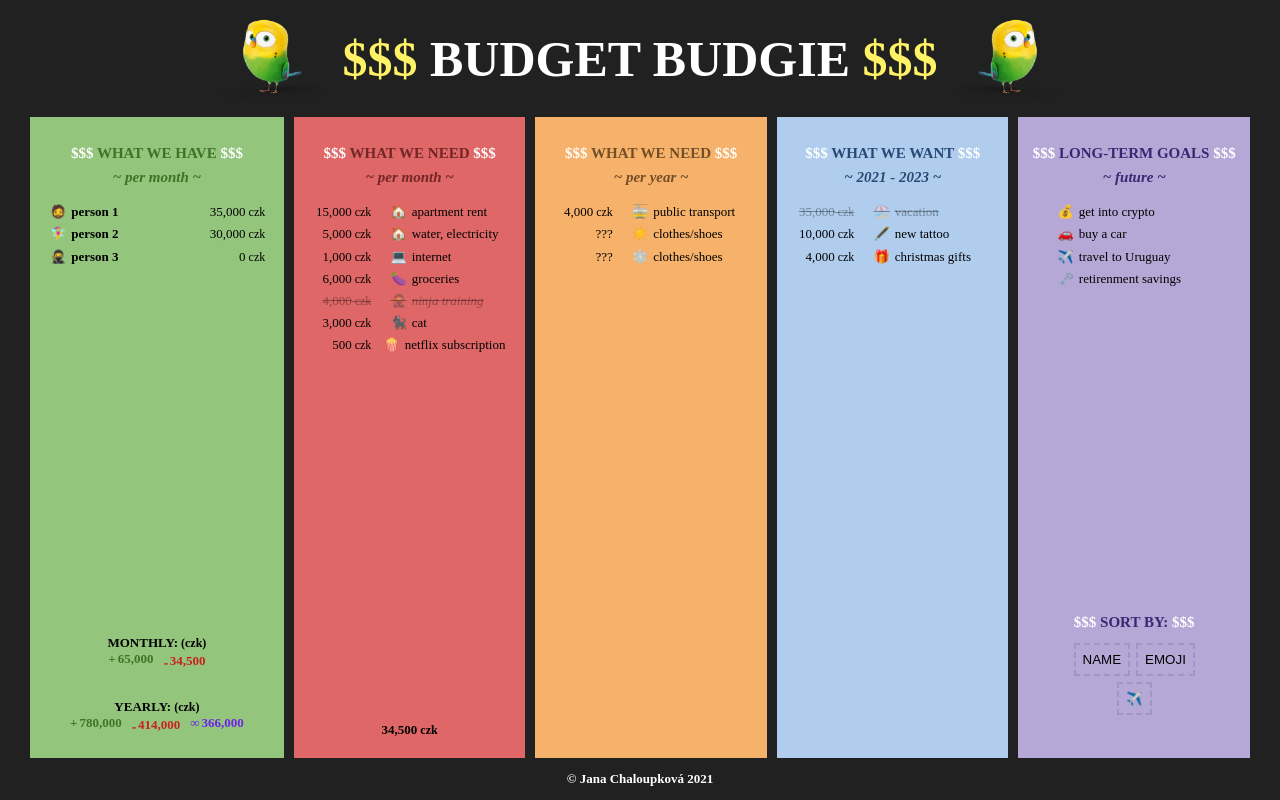
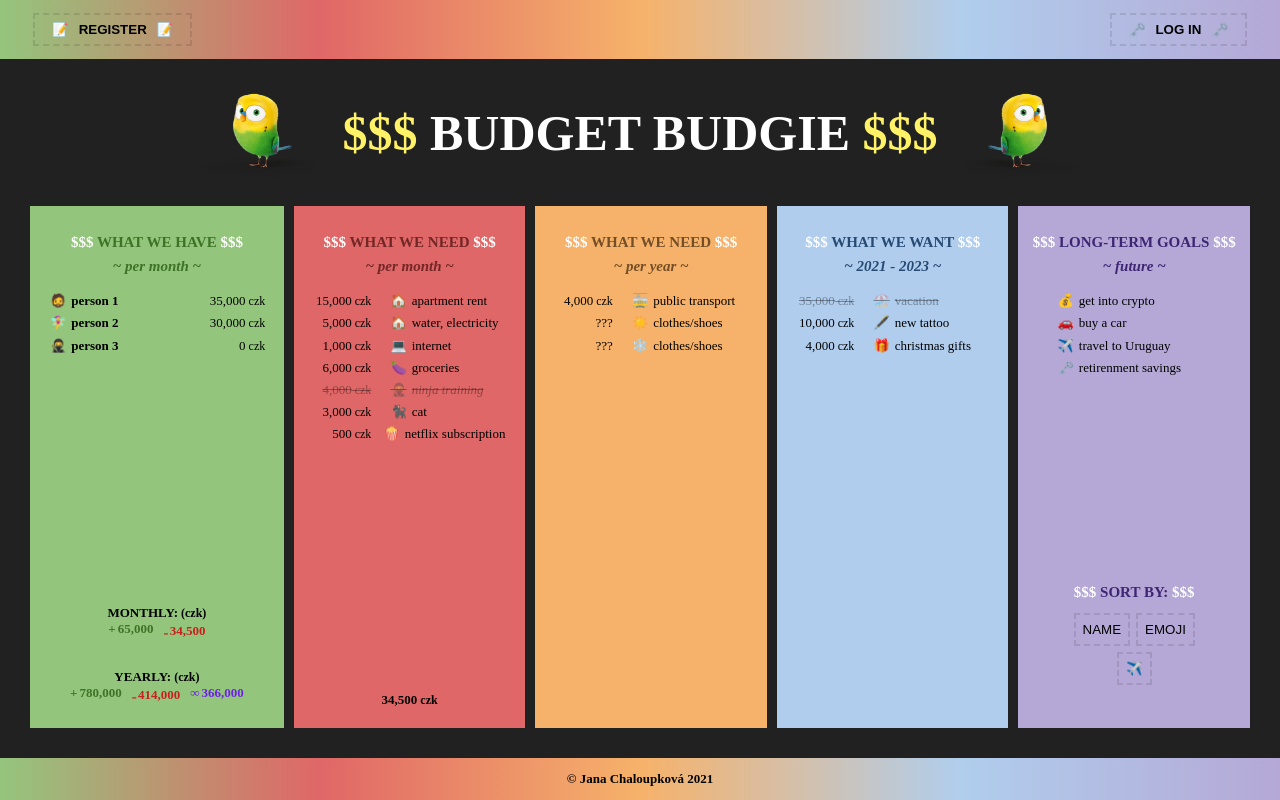
Before and after one commit to agnes97/budget-budgie, a React (Create React App) app: page / in a window 1280 px wide. Built offline with nearby package versions, Linux system fonts and the light colour scheme.

Commit message:
✨ Add Nav

```diff
--- a/src/components/Button/index.css
+++ b/src/components/Button/index.css
@@ -4,7 +4,7 @@
 button {
   display: flex;
   justify-content: center;
-  align-items: center;
+  align-items: baseline;
   color: black;
   background-color: inherit;
   border: 0.2rem dashed rgba(0, 0, 0, 0.1);
--- a/src/components/Button/index.scss
+++ b/src/components/Button/index.scss
@@ -3,7 +3,7 @@
 button {
     display: flex;
     justify-content: center;
-    align-items: center;
+    align-items: baseline;
 
     color: $text-primary-color;
     background-color: inherit;
--- a/src/components/Footer/index.css
+++ b/src/components/Footer/index.css
@@ -1,7 +1,13 @@
 /* VARIABLES FOR COLORS */
 /* FONT-SIZE MOBILE */
 /* FONT-SIZE DESKTOP */
-footer > p {
-  color: white;
-  text-align: center;
-  font-weight: bold; }
+footer {
+  display: flex;
+  justify-content: center;
+  margin-top: 3rem;
+  width: 100%;
+  background: #94c57d;
+  background: linear-gradient(90deg, #94c57d 0%, #e06767 25%, #f6b26a 50%, #b0ceed 75%, #b5a8d6 100%); }
+  footer > p {
+    color: black;
+    font-weight: bold; }
--- a/src/components/Footer/index.scss
+++ b/src/components/Footer/index.scss
@@ -1,9 +1,21 @@
 @import '../../themes/variables.scss';
 
 footer {
+    display: flex;
+    justify-content: center;
+    margin-top: 3rem;
+    width: 100%;
+    background: rgb(148,197,125);
+    // TODO: Make this gradient global!
+    background: linear-gradient(90deg,
+        hsl(101, 38%, 63%) 0%,
+        hsl(0, 66%, 64%) 25%,
+        hsl(31, 89%, 69%) 50%,
+        hsl(211, 63%, 81%) 75%,
+        hsl(257, 36%, 75%) 100%);
+
     & > p {
-        color: $text-secondary-color;
-        text-align: center;
+        color: $text-primary-color;
         font-weight: bold;
     }
 }
--- a/src/components/Header/index.css
+++ b/src/components/Header/index.css
@@ -3,28 +3,32 @@
 /* FONT-SIZE DESKTOP */
 header.main-header {
   display: flex;
-  align-self: center;
+  flex-direction: column;
+  width: 100%; }
+  header.main-header > section.page-title {
+    display: flex;
     flex-direction: column;
     align-items: center;
-  padding: 1rem; }
+    padding: 2.5rem;
+    place-content: center; }
     @media (min-width: 45em) {
-    header.main-header {
+      header.main-header > section.page-title {
         flex-direction: row; } }
-  header.main-header > h1 {
+    header.main-header > section.page-title > h1 {
       color: white;
       margin: 0; }
-    header.main-header > h1::before {
+      header.main-header > section.page-title > h1::before {
         color: #fff266; }
-    header.main-header > h1::after {
+      header.main-header > section.page-title > h1::after {
         color: #fff266; }
-  header.main-header > .budgie {
+    header.main-header > section.page-title > .budgie {
       width: 100%; }
       @media (min-width: 45em) {
-      header.main-header > .budgie {
+        header.main-header > section.page-title > .budgie {
           width: 13rem; } }
-  header.main-header :last-child {
+    header.main-header > section.page-title :last-child {
       display: none;
       transform: scaleX(-1); }
       @media (min-width: 45em) {
-      header.main-header :last-child {
+        header.main-header > section.page-title :last-child {
           display: block; } }
--- a/src/components/Header/index.scss
+++ b/src/components/Header/index.scss
@@ -2,10 +2,15 @@
 
 header.main-header {
     display: flex;
-    align-self: center;
+    flex-direction: column;
+    width: 100%;
+
+    & > section.page-title {
+        display: flex;
         flex-direction: column;
         align-items: center;
-    padding: 1rem;
+        padding: 2.5rem;
+        place-content: center;
 
         @include ipad-view { flex-direction: row; }
 
@@ -30,3 +35,4 @@ header.main-header {
             @include ipad-view { display: block; }
         }
     }
+}
--- a/src/components/Header/index.tsx
+++ b/src/components/Header/index.tsx
@@ -1,12 +1,16 @@
 import React from 'react'
 import budgie from '../../assets/budgie.png'
+import Nav from 'components/Nav'
 import './index.css'
 
 const Header: React.FC = () => (
     <header className="main-header">
-        <img className="budgie" src={budgie} alt="Budget Budgie!" />
-        <h1>BUDGET BUDGIE</h1>
-        <img className="budgie" src={budgie} alt="Budget Budgie!" />
+        <Nav />
+        <section className='page-title'>
+            <img className="budgie" src={budgie} alt="Budget Budgie!" />
+            <h1>BUDGET BUDGIE</h1>
+            <img className="budgie" src={budgie} alt="Budget Budgie!" />
+        </section>
     </header>
 )
 
--- /dev/null
+++ b/src/components/Nav/index.css
@@ -0,0 +1,30 @@
+@charset "UTF-8";
+/* VARIABLES FOR COLORS */
+/* FONT-SIZE MOBILE */
+/* FONT-SIZE DESKTOP */
+nav.header-nav {
+  display: flex;
+  padding: 1rem 3rem;
+  width: 100%;
+  align-items: self-end;
+  background: #94c57d;
+  background: linear-gradient(90deg, #94c57d 0%, #e06767 25%, #f6b26a 50%, #b0ceed 75%, #b5a8d6 100%);
+  justify-content: space-between; }
+  @media (max-width: 44em) {
+    nav.header-nav {
+      flex-direction: column;
+      align-items: center; } }
+  nav.header-nav > button:first-child::before {
+    content: '📝';
+    padding: 0 1rem; }
+  nav.header-nav > button:first-child::after {
+    content: '📝';
+    padding: 0 1rem; }
+  nav.header-nav > button {
+    font-weight: bold; }
+    nav.header-nav > button::before {
+      content: '🗝️';
+      padding: 0 1rem; }
+    nav.header-nav > button::after {
+      content: '🗝️';
+      padding: 0 1rem; }
--- /dev/null
+++ b/src/components/Nav/index.scss
@@ -0,0 +1,48 @@
+@import '../../themes/variables.scss';
+
+nav.header-nav {
+    display: flex;
+    padding: 1rem 3rem;
+    width: 100%;
+    align-items: self-end;
+    background: rgb(148,197,125);
+    // TODO: Make this gradient global!
+    background: linear-gradient(90deg,
+        hsl(101, 38%, 63%) 0%,
+        hsl(0, 66%, 64%) 25%,
+        hsl(31, 89%, 69%) 50%,
+        hsl(211, 63%, 81%) 75%,
+        hsl(257, 36%, 75%) 100%);
+    justify-content: space-between;
+
+    @include phone-view {
+        flex-direction: column;
+        align-items: center;
+    }
+
+    & > button:first-child {
+        &::before {
+            content: '📝';
+            padding: 0 1rem;
+        }
+
+        &::after {
+            content: '📝';
+            padding: 0 1rem;
+        }
+    }
+
+    & > button {
+        font-weight: bold;
+
+        &::before {
+            content: '🗝️';
+            padding: 0 1rem;
+        }
+
+        &::after {
+            content: '🗝️';
+            padding: 0 1rem;
+        }
+    }
+}
--- /dev/null
+++ b/src/components/Nav/index.tsx
@@ -0,0 +1,14 @@
+import Button from 'components/Button'
+import React from 'react'
+import './index.css'
+
+const Nav: React.FC = () => (
+    <nav className='header-nav'>
+        {/* TODO: Value of button is either Log in or Log out! */}
+        {/* isUserLoggedIn ? 'LOG OUT' : 'LOG IN' */}
+        <Button type={'rectangular'} value="REGISTER" />
+        <Button type={'rectangular'} value="LOG IN" />
+    </nav>
+)
+
+export default Nav
```
Lines whose indentation alone changed are shown as unchanged.
